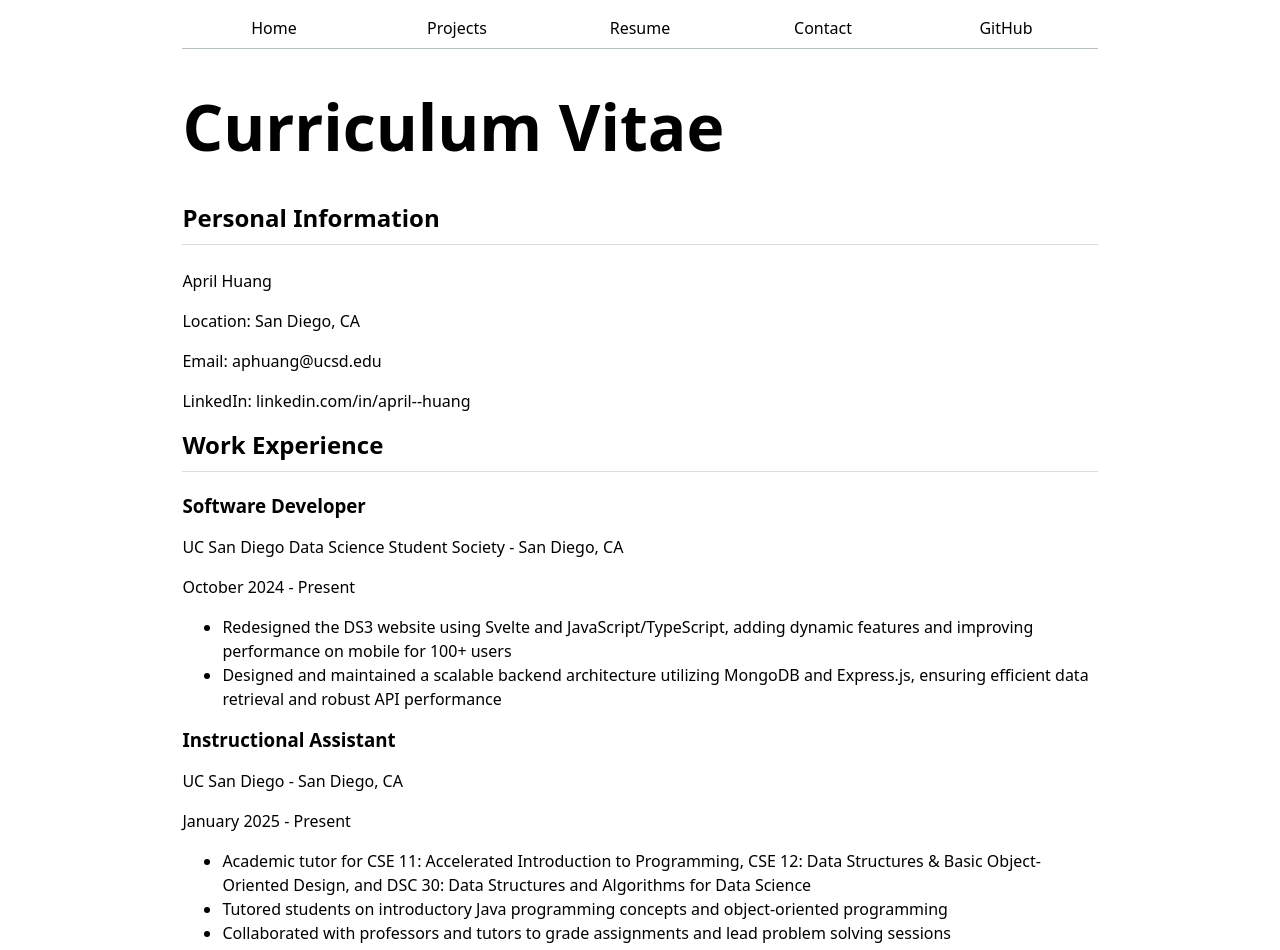
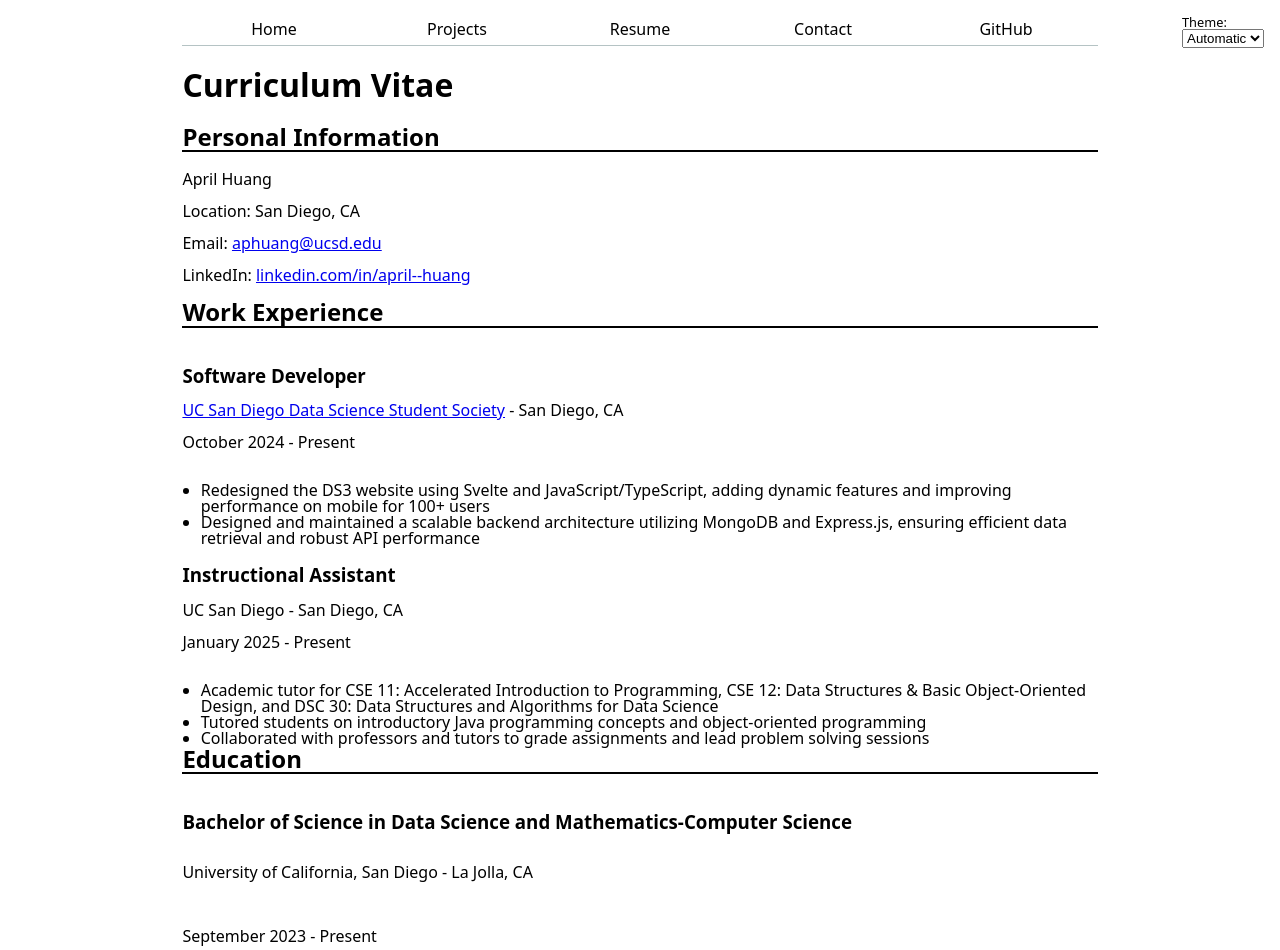
Before and after one commit to aprilhuang39/portfolio-site, a plain HTML site: page cv/index.html in a window 1280 px wide. Shown: the top 950 px of the page. Drawn offline with Linux system fonts and the light colour scheme.

Commit message:
added js

```diff
--- a/cv/index.html
+++ b/cv/index.html
@@ -5,18 +5,10 @@
     <meta name="viewport" content="width=device-width, initial-scale=1.0">
     <title>Resume</title>
     <link rel="stylesheet" href="../style.css">
+    <script type="module" src="../global.js"></script>
+
 </head>
 <body class="resume">
-    <nav>
-        <ul>
-            <li><a href="../index.html">Home</a></li>
-            <li><a href="../projects/index.html">Projects</a></li>
-            <li><a href="index.html">Resume</a></li>
-            <li><a href="../contact/index.html">Contact</a></li>
-            <li><a href="https://github.com/aprilhuang39" target="_blank">GitHub</a></li>
-        </ul>
-    </nav>
-
     <h1>Curriculum Vitae</h1>
 
     <section id="personal-info">
@@ -55,7 +47,7 @@
         </article>
     </section>
 
-    <section>
+    <section id="education">
         <h2>Education</h2>
 
         <article class="education">
--- /dev/null
+++ b/global.js
@@ -0,0 +1,64 @@
+console.log('IT’S ALIVE!');
+
+function $$(selector, context = document) {
+  return Array.from(context.querySelectorAll(selector));
+}
+
+let pages = [
+    { url: '', title: 'Home'},
+    { url: 'projects/', title: 'Projects'},
+    { url: 'cv/', title: 'Resume'},
+    { url: 'contact/', title: 'Contact'},
+    { url: 'https://github.com/aprilhuang39/', title: 'GitHub' }
+];
+
+let nav = document.createElement('nav');
+document.body.prepend(nav);
+
+for (let p of pages) {
+    const at_home = document.documentElement.classList.contains('home');
+    let url = p.url;
+    if (!at_home && !url.startsWith('http')) {
+        url = '../' + url;
+    }
+    let title = p.title;
+
+    let a = document.createElement('a');
+    a.href = url;
+    a.textContent = title;
+    if (a.host === location.host && a.pathname === location.pathname) {
+        a.classList.add('current');
+    }
+    if (a.host !== location.host) {
+        a.target = '_blank';
+    }
+    nav.append(a);
+}
+
+
+document.body.insertAdjacentHTML(
+    'afterbegin',
+    `
+        <label class="color-scheme">
+            Theme:
+            <select>
+                <option value="light dark">Automatic</option>
+                <option value="light">Light</option>
+                <option value="dark">Dark</option>
+            </select>
+        </label>`
+);
+
+let select = document.querySelector('select');
+
+if ('colorScheme' in localStorage) {
+    let scheme = localStorage.colorScheme;
+    document.documentElement.style.setProperty('color-scheme', scheme);
+    select.value = scheme;
+}
+
+select.addEventListener('input', function (event) {
+    let scheme = event.target.value;
+    document.documentElement.style.setProperty('color-scheme', scheme);
+    localStorage.colorScheme = scheme;
+});
--- a/style.css
+++ b/style.css
@@ -1,38 +1,22 @@
-:root {
+html {
   --color-accent: oklch(65% 50% 0);
+}
+
+body {
+  max-width: 100ch;
+  line-height: 1.5;
+  font: 100%/1.5 system-ui;
+  margin-inline: auto;
+  padding: 2ch;
   accent-color: var(--color-accent);
 }
 
-body {
-  /* Set line height to 1.5 times the font size
-     and use the OS's UI font as the website font
-   */
-  font: 100%/1.5 system-ui;
-
-  /* Center content with max-width */
-  text-align: center;
-  max-width: 100ch;
-  margin-inline: max(1em, (100% - 100ch) / 2);
-}
-
-body.resume {
-  text-align: left;
-}
-
-/* Navigation styles */
 nav {
   display: flex;
-  margin-bottom: 1em;
   border-bottom: 1px solid oklch(80% 3% 200);
+  --border-color: oklch(50% 10% 200 / 40%);
+  border-bottom-color: var(--border-color);
 }
-
-nav ul {
-  display: contents;
-}
-
-nav li {
-    display: contents;
-  }
 
 nav a {
   flex: 1;
@@ -40,94 +24,110 @@ nav a {
   color: inherit;
   text-align: center;
   padding: 0.5em;
+  margin-bottom: auto;
 }
 
 nav a.current {
   border-bottom: 0.4em solid oklch(80% 3% 200);
-  padding-bottom: 0.1em; /* Reduced from 0.5em to compensate for border */
 }
 
 nav a:hover {
   border-bottom: 0.4em solid var(--color-accent);
-  padding-bottom: 0.1em;
+  background-color: color-mix(in oklch, var(--color-accent), canvas 85%);
 }
 
-/* Contact form - Grid Layout */
 form {
   display: grid;
   grid-template-columns: auto 1fr;
   gap: 1em;
 }
 
-label {
+label, button {
   display: grid;
   grid-template-columns: subgrid;
   grid-column: 1 / -1;
 }
 
-input, textarea, button {
-  font: inherit;
-}
-
-button[type="submit"] {
-  grid-column: 1 / -1;
-  justify-self: start;
-  font: inherit;
-  background-color: var(--color-accent);
-  border: none;
-  color: white;
-  padding: 0.5em 1em;
-  cursor: pointer;
-}
-
-button[type="submit"]:hover {
-  opacity: 0.9;
+button {
+  display: flex;
+  justify-content: center;
 }
 
 .projects {
   display: grid;
   grid-template-columns: repeat(auto-fill, minmax(15em, 1fr));
+  column-gap: 1em;
+}
+
+article {
+  display: grid;
+  grid-template-rows: subgrid;
+  grid-row: span 3;
   gap: 1em;
 }
 
-.projects article {
-  display: grid;
-  grid-template-rows: subgrid;
-  grid-row: span 3;
-}
-
-.projects h2 {
+h2 {
   margin: 0;
 }
-
-.projects img {
-  width: 100%;
-  height: auto;
-}
-
-h1, h2, h3, h4, h5, h6 {
-  line-height: 1.1;
-  text-wrap: balance;
-}
-
 h1 {
   font-size: 400%;
 }
-
-.resume h2 {
-  padding-bottom: 0.5em;
-  margin-bottom: 1em;
-  border-bottom: 1px solid #ddd;
+h1, h2, h3, h4, h5, h6 {
+  line-height: 1.1;
 }
 
-.resume a {
-  color: black;
-  text-decoration: none;
-  transition: all 0.2s ease;
+.resume {
+  padding-top: 0.3em;
+  line-height: 1;
 }
 
-/* Hover effect for links */
-.resume a:hover {
-  color: var(--color-accent); /* Changes color to accent color when hovered */
-  border-bottom: 1px solid var(--color-accent); /* Adds an underline on hover */
+.resume h1 {
+  font-size: 200%;
 }
+
+.resume h3 {
+  margin-bottom: 0em;
+}
+
+.resume section h2 {
+  border-bottom: 2px solid black;
+  margin-bottom: 0.8em;
+}
+
+.resume section ul {
+  margin: 0;
+  padding-left: 2ch;
+}
+
+.line {
+  display: flex;
+  justify-content: space-between;
+  align-items: baseline;
+}
+
+.right-side {
+  margin-left: auto;
+  text-align: right;
+}
+
+.header header {
+  text-align: center;
+  padding: 1em;
+}
+
+.contact {
+  display: flex;
+  justify-content: center;
+  gap: 5em;
+}
+
+.personal-info, .experience, .education, .skills {
+  margin-bottom: 1em;
+}
+
+.color-scheme {
+  position: absolute;
+  top: 1rem;
+  right: 1rem;
+  font-size: 80%;
+}
```
Also changed, not shown: contact/index.html (+2 -9 lines), index.html (+3 -11 lines), projects/index.html (+2 -9 lines).
